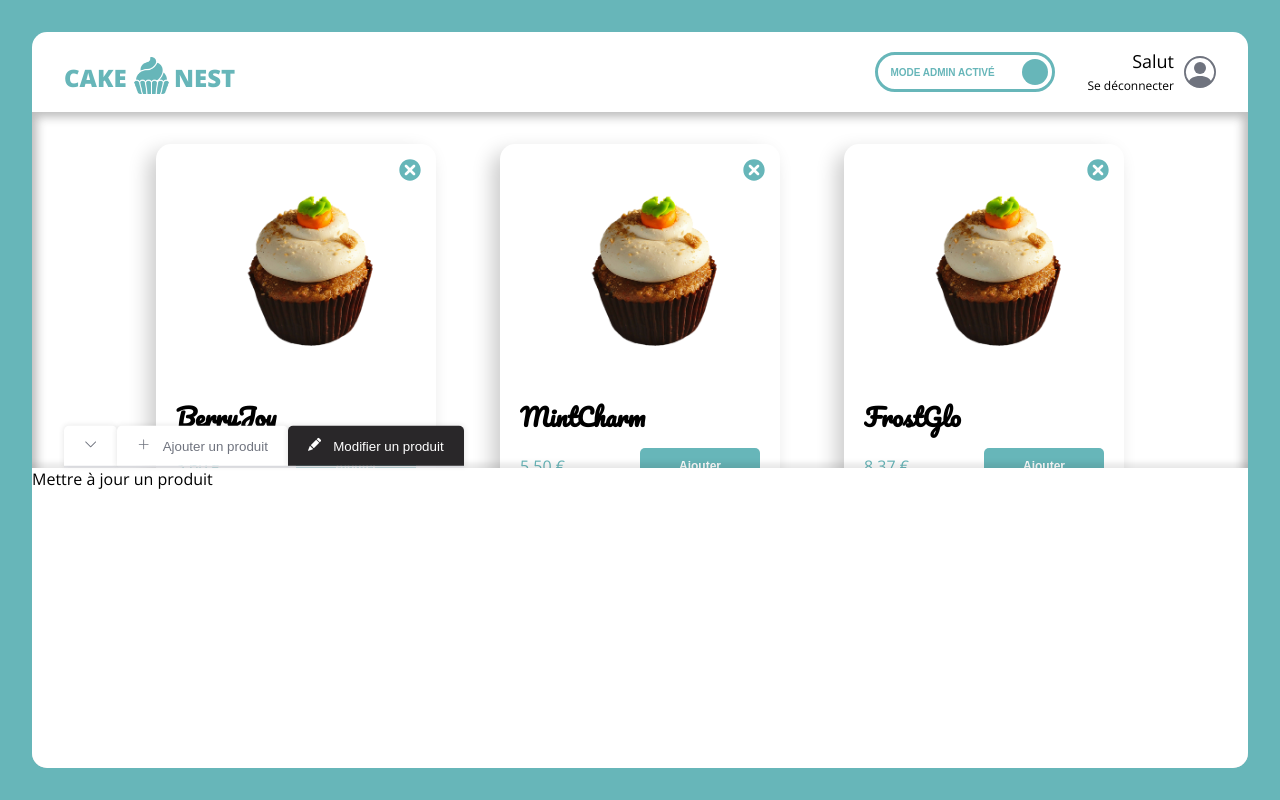
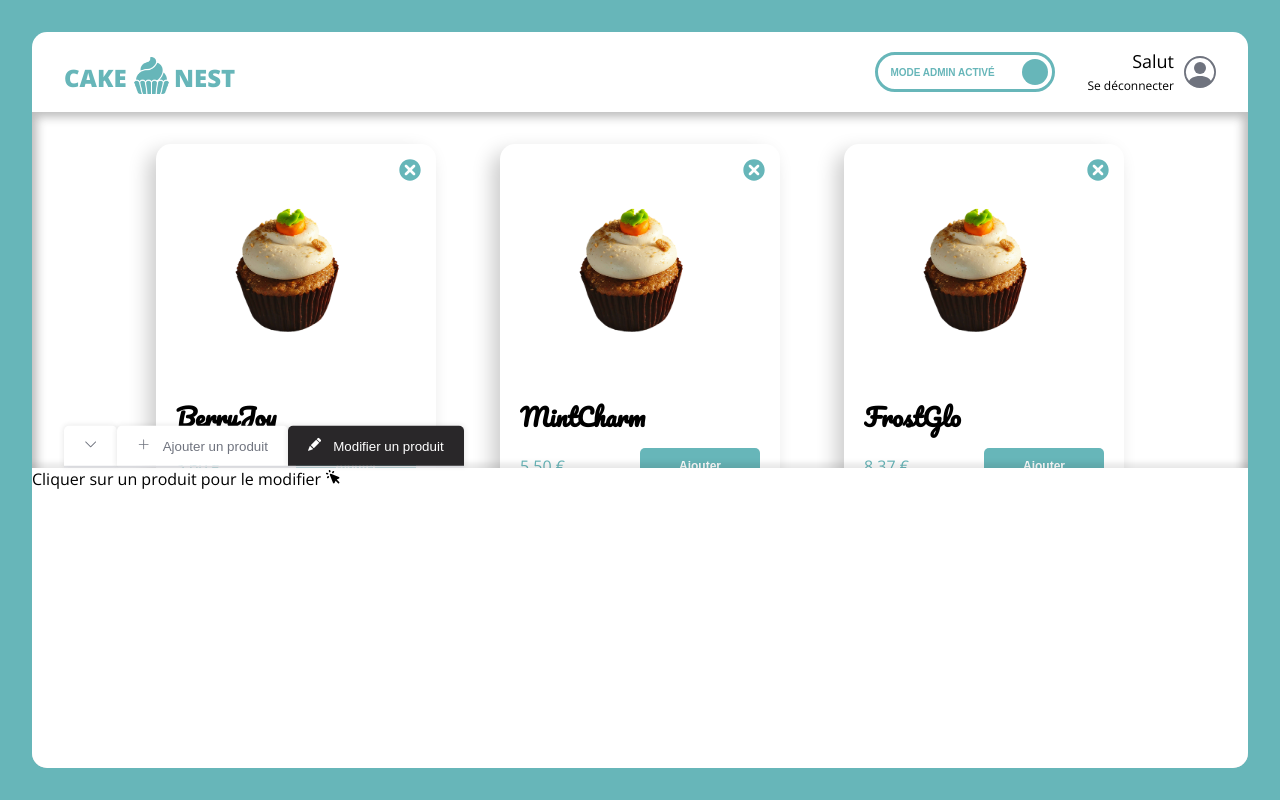
Before and after one commit to Atthis/cda-react-cake-nest, a React (Vite) app: page /commandes in a window 1280 px wide. Both pictures are taken after a click on the button "Modifier un produit". Built offline with nearby package versions, Linux system fonts and the light colour scheme.

Commit message:
end of day commit

```diff
--- a/src/components/ItemCard.jsx
+++ b/src/components/ItemCard.jsx
@@ -2,6 +2,8 @@ import React, { useContext } from 'react';
 import styled from 'styled-components';
 import { formatPrice } from '../utils/maths';
 import { IsAdminContext } from '../context/IsAdminContext';
+import { AdminPanelContext } from '../context/AdminPanelContext';
+
 import { theme } from '../utils';
 import { TiDelete } from 'react-icons/ti';
 import ButtonBasic from './ButtonBasic';
@@ -31,8 +33,10 @@ const ItemCardStyled = styled.article`
   }
 
   img {
+    width: 100%;
     height: 200px;
     margin-inline: auto;
+    object-fit: contain;
   }
 
   h1 {
@@ -46,17 +50,44 @@ const ItemCardStyled = styled.article`
     align-items: center;
     color: ${theme.colors.primary};
   }
+
+  /* .update-layer { */
+  > button {
+    align-self: center;
+    position: absolute;
+    top: 50%;
+    display: none;
+    margin-inline: auto;
+    background-color: ${theme.colors.primary_cake};
+    border-radius: ${theme.borderRadius.extraRound};
+    transform: translateY(-50%);
+    box-shadow: 0px 0px 25px 30px hsla(0, 0%, 0%, 0.2);
+  }
+
+  &:hover {
+    /* .update-layer { */
+    > button {
+      display: block;
+    }
+  }
 `;
 
 function ItemCard({ item, handleItemDeletion }) {
   const { isAdmin } = useContext(IsAdminContext);
+  const { setAdminPanelState, setUpdatingItem } = useContext(AdminPanelContext);
 
   function handleDelete(id) {
     handleItemDeletion(id);
   }
 
+  function handleUpdate() {
+    setUpdatingItem(item);
+    setAdminPanelState({ isCollapsed: false, formType: 'update' });
+  }
+
   return (
     <ItemCardStyled>
+      {isAdmin && <ButtonBasic label={'Modifier'} fontSize={theme.fonts.size.P0} width={'60%'} handleClick={handleUpdate} />}
       {isAdmin && <TiDelete className='delete-btn' onClick={() => handleDelete(item.id)} />}
       <img src={item.imageSource} alt='cupcake à acheter' />
       <h1>{item.title}</h1>
--- a/src/context/AdminPanelContext.jsx
+++ b/src/context/AdminPanelContext.jsx
@@ -3,4 +3,6 @@ import { createContext } from 'react';
 export const AdminPanelContext = createContext({
   adminPanelState: {},
   setAdminPanelState: () => {},
+  updatingItem: {},
+  setUpdatingItem: () => {},
 });
--- a/src/views/shopPage/Menu.jsx
+++ b/src/views/shopPage/Menu.jsx
@@ -41,6 +41,7 @@ function Menu() {
   const { cupcakeData, setCupcakeData, cupcakeStarterData } = useContext(CupcakeDataContext);
 
   const [adminPanelState, setAdminPanelState] = useState({ isCollapsed: false, formType: 'add' });
+  const [updatingItem, setUpdatingItem] = useState(null);
   const [isEmpty, setIsEmpty] = useState(cupcakeData.length > 0 ? false : true);
 
   function handleItemDeletion(id) {
@@ -55,7 +56,7 @@ function Menu() {
   }
 
   return (
-    <AdminPanelContext.Provider value={{ adminPanelState, setAdminPanelState }}>
+    <AdminPanelContext.Provider value={{ adminPanelState, setAdminPanelState, updatingItem, setUpdatingItem }}>
       <MenuStyled>
         {!isEmpty ? (
           cupcakeData.map(item => <ItemCard key={new Date().getTime() + item.id} item={item} handleItemDeletion={handleItemDeletion} />)
--- a/src/views/shopPage/admin/AdminPanel.jsx
+++ b/src/views/shopPage/admin/AdminPanel.jsx
@@ -1,4 +1,4 @@
-import React, { useContext } from 'react';
+import React, { useContext, useState } from 'react';
 import styled from 'styled-components';
 import { theme } from '../../../utils';
 import { BsChevronUp, BsChevronDown, BsPlusLg, BsFillPencilFill } from 'react-icons/bs';
@@ -44,7 +44,7 @@ const AdminPanelStyled = styled.aside`
 `;
 
 function AdminPanel({ setIsEmpty }) {
-  const { adminPanelState, setAdminPanelState } = useContext(AdminPanelContext);
+  const { adminPanelState, setAdminPanelState, updatingItem, setUpdatingItem } = useContext(AdminPanelContext);
   const { cupcakeData, setCupcakeData } = useContext(CupcakeDataContext);
 
   function handleCollapse() {
@@ -76,7 +76,15 @@ function AdminPanel({ setIsEmpty }) {
     if (cupcakeData.length <= 0) setIsEmpty(false);
   }
 
-  function handleUpdate(data) {}
+  function handleUpdate(data) {
+    console.log(data);
+
+    setUpdatingItem({ ...updatingItem, imageSource: data.imageSource, title: data.title, price: data.price });
+
+    const newCupcakeData = cupcakeData.map(item => (item.id === updatingItem.id ? updatingItem : item));
+    setCupcakeData(newCupcakeData);
+    console.log(updatingItem);
+  }
 
   return (
     <AdminPanelStyled $isCollapsed={adminPanelState.isCollapsed}>
@@ -88,7 +96,7 @@ function AdminPanel({ setIsEmpty }) {
       {adminPanelState.formType === 'add' && !adminPanelState.isCollapsed ? (
         <AddProduct addProduct={handleCreate} />
       ) : adminPanelState.formType === 'update' && !adminPanelState.isCollapsed ? (
-        <UpdateProduct updateProduct={handleUpdate} />
+        <UpdateProduct updateProduct={handleUpdate} updatingItem={updatingItem} handleUpdate={handleUpdate} />
       ) : !adminPanelState.isCollapsed ? (
         <p>Erreur de type de formulaire</p>
       ) : (
--- a/src/views/shopPage/admin/ProductForm.jsx
+++ b/src/views/shopPage/admin/ProductForm.jsx
@@ -1,4 +1,5 @@
-import React, { useState } from 'react';
+import React, { useContext, useEffect, useState } from 'react';
+import { AdminPanelContext } from '../../../context/AdminPanelContext';
 import styled from 'styled-components';
 import ProductPreview from '../../../components/ProductPreview';
 import Input from '../../../components/Input';
@@ -71,13 +72,23 @@ const ProductFormStyled = styled.form`
   }
 `;
 
-function ProductForm({ handleOnSubmit, formType }) {
-  const formDefaultValues = { 'product-name': '', 'product-img': '', 'product-price': '' };
+function ProductForm({ handleOnSubmit, formType, handleUpdate }) {
+  const { updatingItem } = useContext(AdminPanelContext);
+
+  const formDefaultValues =
+    formType === 'update' && updatingItem
+      ? { 'product-name': updatingItem.title, 'product-img': updatingItem.imageSource, 'product-price': updatingItem.price }
+      : { 'product-name': '', 'product-img': '', 'product-price': '' };
   const [formValues, setFormValues] = useState(formDefaultValues);
   const [isSubmitted, setIsSubmitted] = useState(false);
 
   const inputFontSize = '0.8rem';
   const inputTheme = 'dark';
+
+  useEffect(() => {
+    if (formType === 'update' && updatingItem)
+      return setFormValues({ 'product-name': updatingItem.title, 'product-img': updatingItem.imageSource, 'product-price': updatingItem.price });
+  }, [updatingItem]);
 
   function handleSubmit(e) {
     e.preventDefault();
@@ -91,6 +102,7 @@ function ProductForm({ handleOnSubmit, formType }) {
   function handleChange(e) {
     const newFormValues = { ...formValues, [e.target.name]: e.target.value };
     setFormValues(newFormValues);
+    if (formType === 'update') handleUpdate({ imageSource: newFormValues['product-img'], title: newFormValues['product-name'], price: newFormValues['product-price'] });
   }
 
   return (
@@ -132,7 +144,9 @@ function ProductForm({ handleOnSubmit, formType }) {
             </span>
           </>
         ) : formType === 'update' ? (
-          <ButtonBasic label='Modifier le produit' width='220px' bgColor={theme.colors.success} />
+          <p>
+            Cliquer sur un produit pour le modifier <u>en temps réel</u>
+          </p>
         ) : (
           <span>Type de formulaire inconnu</span>
         )}
--- a/src/views/shopPage/admin/UpdateProduct.jsx
+++ b/src/views/shopPage/admin/UpdateProduct.jsx
@@ -1,7 +1,22 @@
-import React from 'react';
+import React, { useContext } from 'react';
+import ProductForm from './ProductForm';
+import { AdminPanelContext } from '../../../context/AdminPanelContext';
 
-function UpdateProduct() {
-  return <div>Mettre à jour un produit</div>;
+import { HiCursorClick } from 'react-icons/hi';
+
+function UpdateProduct({ handleUpdate }) {
+  const { updatingItem } = useContext(AdminPanelContext);
+  return (
+    <>
+      {!updatingItem ? (
+        <p>
+          Cliquer sur un produit pour le modifier <HiCursorClick />
+        </p>
+      ) : (
+        <ProductForm formType='update' updatingItem={updatingItem} handleUpdate={handleUpdate} />
+      )}
+    </>
+  );
 }
 
 export default UpdateProduct;
```
